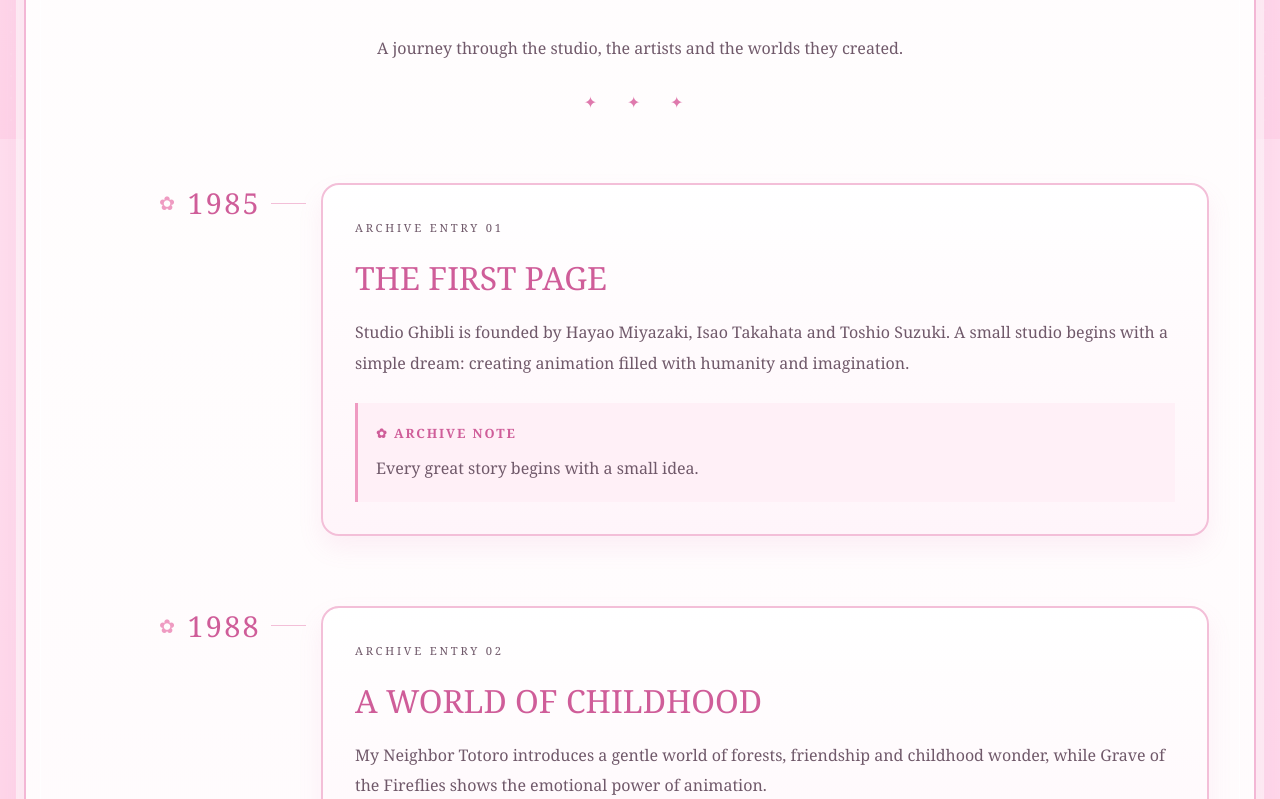
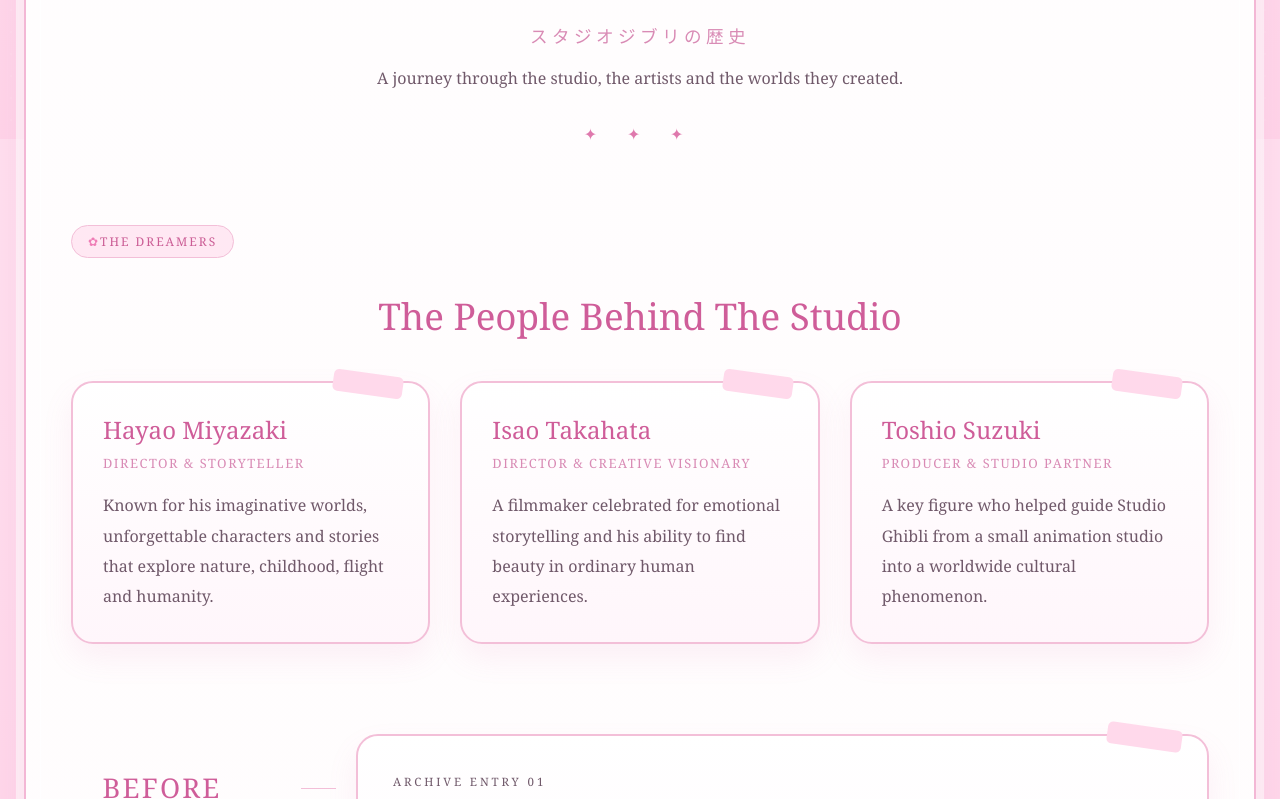
Before and after one commit to kawtar-studio/studio-ghibli-archive, a React (Vite) app: page /history in a window 1280 px wide. Shown: the part 661-1460 px from the top of the page. Built offline with nearby package versions, Linux system fonts and the light colour scheme.

Commit message:
Expand Ghibli history archive page with timeline and founders section

```diff
--- a/src/pages/History/History.css
+++ b/src/pages/History/History.css
@@ -1,22 +1,24 @@
 .history-page {
 
-    padding: 20px 0;
+    padding: 20px 0 80px;
 
 }
+
 
 
 .history-header {
 
     text-align: center;
 
-    margin-bottom: 70px;
+    margin-bottom: 80px;
 
 }
 
 
+
 .history-header h1 {
 
-    margin: 20px 0;
+    margin: 20px 0 10px;
 
     font-size: 3.5rem;
 
@@ -27,9 +29,24 @@
 }
 
 
-.history-header p:not(.section-label) {
 
-    max-width: 650px;
+.japanese-title {
+
+    color: #d98bb5;
+
+    font-size: 1.1rem;
+
+    letter-spacing: .25em;
+
+    margin-bottom: 15px;
+
+}
+
+
+
+.history-header p:not(.section-label):not(.japanese-title) {
+
+    max-width: 700px;
 
     margin: auto;
 
@@ -40,9 +57,10 @@
 }
 
 
+
 .history-divider {
 
-    margin-top: 28px;
+    margin-top: 30px;
 
     color: #df79ad;
 
@@ -52,26 +70,208 @@
 
 
 
+/* FOUNDERS */
+
+
+.founders-section {
+
+    margin-bottom: 90px;
+
+}
+
+
+
+.founders-section>h2 {
+
+    text-align: center;
+
+    margin: 15px 0 40px;
+
+    font-size: 2.3rem;
+
+    font-weight: 500;
+
+    color: #cf5d99;
+
+}
+
+
+
+.founders-grid {
+
+    display: grid;
+
+    grid-template-columns: repeat(3, 1fr);
+
+    gap: 30px;
+
+}
+
+
+
+.founder-card {
+
+    position: relative;
+
+    padding: 30px;
+
+    background: linear-gradient(180deg,
+            #ffffff,
+            #fff6fb);
+
+    border: 2px solid #f3bfd8;
+
+    border-radius: 22px;
+
+    box-shadow:
+
+        0 14px 30px rgba(228, 116, 173, .1);
+
+    transition: .3s;
+
+}
+
+
+
+.founder-card::before {
+
+    content: "";
+
+    position: absolute;
+
+    top: -10px;
+
+    right: 25px;
+
+    width: 70px;
+
+    height: 22px;
+
+    background: #ffd9eb;
+
+    border-radius: 5px;
+
+    transform: rotate(8deg);
+
+}
+
+
+
+.founder-card:hover {
+
+    transform: translateY(-7px);
+
+}
+
+
+
+.founder-card h3 {
+
+    color: #cf5d99;
+
+    font-size: 1.5rem;
+
+    font-weight: 500;
+
+    margin-bottom: 8px;
+
+}
+
+
+
+.founder-card span {
+
+    display: block;
+
+    color: #d98bb5;
+
+    font-size: .8rem;
+
+    letter-spacing: .12em;
+
+    text-transform: uppercase;
+
+    margin-bottom: 18px;
+
+}
+
+
+
+.founder-card p {
+
+    color: #70596a;
+
+    line-height: 1.9;
+
+}
+
+
+
+/* TIMELINE */
+
+
 .timeline {
 
     display: flex;
 
     flex-direction: column;
 
-    gap: 70px;
+    gap: 75px;
 
 }
+
+
+
+.timeline-entry {
+
+    display: grid;
+
+    grid-template-columns: 220px 1fr;
+
+    gap: 65px;
+
+    align-items: start;
+
+}
+
+
+
+.timeline-year {
+
+    position: relative;
+
+    display: flex;
+
+    justify-content: flex-end;
+
+    align-items: center;
+
+    color: #cf5d99;
+
+    font-size: 1.7rem;
+
+    font-weight: 500;
+
+    letter-spacing: .08em;
+
+    padding-top: 35px;
+
+}
+
+
+
 .timeline-year::before {
 
     content: "✿";
 
-    margin-right: 10px;
+    margin-right: 12px;
 
     color: #ef9bc2;
 
-    font-size: 1.2rem;
+    font-size: 1.3rem;
 
 }
+
 
 
 .timeline-year::after {
@@ -94,63 +294,64 @@
 
 
 
-.timeline-entry {
+/* CARDS */
 
-    display: grid;
 
-    grid-template-columns: 190px 1fr;
+.timeline-content {
 
-    gap: 60px;
+    position: relative;
 
-    align-items: start;
+    padding: 35px;
+
+    background: linear-gradient(180deg,
+            #ffffff,
+            #fff6fb);
+
+    border: 2px solid #f3bfd8;
+
+    border-radius: 22px;
+
+    box-shadow:
+
+        0 15px 30px rgba(228, 116, 173, .1);
+
+    transition: .3s;
 
 }
 
 
 
-.timeline-year {
+.timeline-content:hover {
 
-    position: relative;
+    transform: translateY(-5px);
 
-    display: flex;
+    box-shadow:
 
-    align-items: center;
-
-    justify-content: flex-end;
-
-    font-size: 1.8rem;
-
-    color: #cf5d99;
-
-    font-weight: 500;
-
-    letter-spacing: .08em;
+        0 20px 35px rgba(228, 116, 173, .16);
 
 }
 
 
 
-.timeline-content {
+.timeline-content::before {
 
-    padding: 32px;
+    content: "";
 
-    background:
+    position: absolute;
 
-        linear-gradient(180deg,
+    top: -10px;
 
-            #ffffff,
+    right: 25px;
 
-            #fff5fa);
+    width: 75px;
 
-    border: 2px solid #f3bfd8;
+    height: 22px;
 
-    border-radius: 18px;
+    background: #ffd9eb;
 
-    box-shadow:
+    border-radius: 5px;
 
-        0 12px 25px rgba(228, 116, 173, .1);
-
-    position: relative;
+    transform: rotate(8deg);
 
 }
 
@@ -160,11 +361,11 @@
 
     color: #d05d97;
 
-    text-transform: uppercase;
+    font-size: .72rem;
 
     letter-spacing: .25em;
 
-    font-size: .7rem;
+    text-transform: uppercase;
 
 }
 
@@ -172,13 +373,13 @@
 
 .timeline-content h2 {
 
+    margin: 18px 0;
+
     color: #cf5d99;
 
     font-size: 2rem;
 
     font-weight: 500;
-
-    margin: 18px 0;
 
 }
 
@@ -188,21 +389,26 @@
 
     color: #70596a;
 
-    line-height: 1.9;
+    line-height: 1.95;
 
 }
 
 
 
+/* NOTES */
+
+
 .archive-note {
 
-    margin-top: 25px;
+    margin-top: 28px;
 
     padding: 18px;
 
     background: #fff0f7;
 
-    border-left: 3px solid #ef9bc2;
+    border-left: 4px solid #ef9bc2;
+
+    border-radius: 0 14px 14px 0;
 
 }
 
@@ -230,21 +436,68 @@
 
 
 
-@media(max-width:800px) {
+/* ANIMATION */
+
+
+.founder-card,
+.timeline-content {
+
+    animation: fadeUp .6s ease both;
+
+}
+
+
+
+@keyframes fadeUp {
+
+    from {
+
+        opacity: 0;
+
+        transform: translateY(20px);
+
+    }
+
+
+    to {
+
+        opacity: 1;
+
+        transform: translateY(0);
+
+    }
+
+}
+
+
+
+/* MOBILE */
+
+
+@media(max-width:900px) {
+
+
+    .founders-grid {
+
+        grid-template-columns: 1fr;
+
+    }
+
 
 
     .timeline-entry {
 
         grid-template-columns: 1fr;
 
-        gap: 15px;
+        gap: 20px;
 
     }
 
 
+
     .timeline-year {
 
-        text-align: left;
+        justify-content: flex-start;
 
         padding-left: 10px;
 
@@ -253,10 +506,52 @@
     }
 
 
-    .history-header h1 {
 
-        font-size: 2.5rem;
+    .timeline-year::after {
+
+        display: none;
 
     }
 
+
+
+    .history-header h1 {
+
+        font-size: 2.6rem;
+
+    }
+
+
 }
+
+
+
+@media(max-width:600px) {
+
+
+    .history-page {
+
+        padding: 20px 15px 60px;
+
+    }
+
+
+
+    .timeline-content,
+    .founder-card {
+
+        padding: 25px;
+
+    }
+
+
+
+    .timeline-content h2 {
+
+        font-size: 1.6rem;
+
+    }
+
+
+
+}
--- a/src/pages/History/History.jsx
+++ b/src/pages/History/History.jsx
@@ -1,47 +1,108 @@
 import "./History.css";
 
+
+const founders = [
+    {
+        name: "Hayao Miyazaki",
+        role: "Director & Storyteller",
+        text: "Known for his imaginative worlds, unforgettable characters and stories that explore nature, childhood, flight and humanity."
+    },
+
+    {
+        name: "Isao Takahata",
+        role: "Director & Creative Visionary",
+        text: "A filmmaker celebrated for emotional storytelling and his ability to find beauty in ordinary human experiences."
+    },
+
+    {
+        name: "Toshio Suzuki",
+        role: "Producer & Studio Partner",
+        text: "A key figure who helped guide Studio Ghibli from a small animation studio into a worldwide cultural phenomenon."
+    }
+];
+
+
 const timeline = [
+
+    {
+        year: "BEFORE 1985",
+        title: "THE DREAM BEFORE THE STUDIO",
+        text: "Before Studio Ghibli existed, Hayao Miyazaki and Isao Takahata were already developing their unique approach to animation. Their shared belief was that animated films could explore deep emotions, humanity and the beauty of everyday life.",
+        note: "The story of Ghibli began long before the name existed."
+    },
+
+
     {
         year: "1985",
         title: "THE FIRST PAGE",
-        text: "Studio Ghibli is founded by Hayao Miyazaki, Isao Takahata and Toshio Suzuki. A small studio begins with a simple dream: creating animation filled with humanity and imagination.",
+        text: "Studio Ghibli is founded by Hayao Miyazaki, Isao Takahata and Toshio Suzuki. The studio begins with a simple dream: creating animation filled with imagination, emotion and stories that respect audiences of all ages.",
         note: "Every great story begins with a small idea."
     },
+
+
+    {
+        year: "1986",
+        title: "A CASTLE IN THE SKY",
+        text: "Castle in the Sky becomes Studio Ghibli's first official feature film. With floating islands, ancient technology and unforgettable adventures, it establishes the studio's love for wonder and exploration.",
+        note: "The first journey into a world created entirely by Ghibli."
+    },
+
 
     {
         year: "1988",
         title: "A WORLD OF CHILDHOOD",
-        text: "My Neighbor Totoro introduces a gentle world of forests, friendship and childhood wonder, while Grave of the Fireflies shows the emotional power of animation.",
+        text: "My Neighbor Totoro introduces a gentle world of forests, friendship and childhood wonder, while Grave of the Fireflies demonstrates the emotional power and seriousness animation can achieve.",
         note: "Two stories. Two emotions. One unforgettable year."
     },
+
 
     {
         year: "1997",
         title: "THE FOREST AWAKENS",
-        text: "Princess Mononoke explores the fragile relationship between nature and humanity, becoming one of Studio Ghibli's most ambitious films.",
+        text: "Princess Mononoke explores the fragile relationship between nature and humanity. The film becomes one of Studio Ghibli's most ambitious works, combining mythology, conflict and environmental themes.",
         note: "A story where humans, spirits and nature collide."
     },
+
 
     {
         year: "2001",
         title: "ENTERING THE SPIRIT WORLD",
-        text: "Spirited Away opens a magical doorway into a mysterious world and becomes one of the most celebrated animated films of all time.",
+        text: "Spirited Away opens a magical doorway into a mysterious world filled with spirits, forgotten names and personal transformation. The film introduces Studio Ghibli to millions of viewers around the world.",
         note: "A journey about courage, identity and remembering who you are."
     },
 
+
     {
-        year: "2004",
-        title: "CASTLES IN THE SKY",
-        text: "Howl's Moving Castle brings together magic, war, love and transformation through another unforgettable world.",
-        note: "A moving castle, a mysterious wizard, and a story about change."
+        year: "2005",
+        title: "A HOME FOR STORIES",
+        text: "The Studio Ghibli Museum becomes a place where visitors can experience the creativity, imagination and handmade spirit behind the studio's films.",
+        note: "A museum created not just to display animation, but to celebrate imagination."
     },
+
+
+    {
+        year: "2010s",
+        title: "NEW GENERATIONS",
+        text: "Studio Ghibli continues exploring different styles and stories through films such as Arrietty, The Wind Rises, The Tale of the Princess Kaguya and When Marnie Was There.",
+        note: "A new era while preserving the heart of Ghibli."
+    },
+
+
+    {
+        year: "2023",
+        title: "THE BOY AND THE HERON",
+        text: "Hayao Miyazaki returns with The Boy and the Heron, a deeply personal film exploring grief, imagination and the meaning of life.",
+        note: "A reflection on memories, dreams and moving forward."
+    },
+
 
     {
         year: "TODAY",
         title: "A LASTING LEGACY",
-        text: "Studio Ghibli continues inspiring generations through its unique storytelling, breathtaking artwork and unforgettable characters.",
+        text: "Studio Ghibli remains one of the most respected animation studios in the world, continuing to inspire generations through its stories, artwork and unforgettable characters.",
         note: "More than animation. A collection of memories."
     }
+
 ];
 
 
@@ -51,75 +112,169 @@ export default function History() {
 
         <main className="history-page">
 
+
             <header className="history-header">
+
 
                 <p className="section-label">
                     SPECIAL FEATURE
                 </p>
 
+
                 <h1>
                     Ghibli Chronicles
                 </h1>
+
+
+                <p className="japanese-title">
+                    スタジオジブリの歴史
+                </p>
+
 
                 <p>
                     A journey through the studio, the artists and the worlds they created.
                 </p>
 
+
                 <div className="history-divider">
                     ✦ ✦ ✦
                 </div>
 
+
             </header>
 
 
+
+            <section className="founders-section">
+
+
+                <p className="section-label">
+                    THE DREAMERS
+                </p>
+
+
+                <h2>
+                    The People Behind The Studio
+                </h2>
+
+
+
+                <div className="founders-grid">
+
+
+                    {founders.map((founder, index) => (
+
+
+                        <article
+                            key={index}
+                            className="founder-card"
+                        >
+
+                            <h3>
+                                {founder.name}
+                            </h3>
+
+
+                            <span>
+                                {founder.role}
+                            </span>
+
+
+                            <p>
+                                {founder.text}
+                            </p>
+
+
+                        </article>
+
+
+                    ))}
+
+
+                </div>
+
+
+            </section>
             <section className="timeline">
 
+
                 {timeline.map((item, index) => (
+
 
                     <article
                         className="timeline-entry"
                         key={index}
                     >
 
+
                         <div className="timeline-year">
+
                             {item.year}
+
                         </div>
+
 
 
                         <div className="timeline-content">
 
+
                             <p className="archive-label">
+
                                 ARCHIVE ENTRY {String(index + 1).padStart(2, "0")}
+
                             </p>
 
+
+
                             <h2>
+
                                 {item.title}
+
                             </h2>
 
+
+
                             <p>
+
                                 {item.text}
+
                             </p>
+
 
 
                             <div className="archive-note">
 
+
                                 <strong>
+
                                     ✿ Archive Note
+
                                 </strong>
 
+
+
                                 <p>
+
                                     {item.note}
+
                                 </p>
+
 
                             </div>
 
+
                         </div>
+
 
                     </article>
 
+
                 ))}
 
+
             </section>
+
+
 
         </main>
 
```
